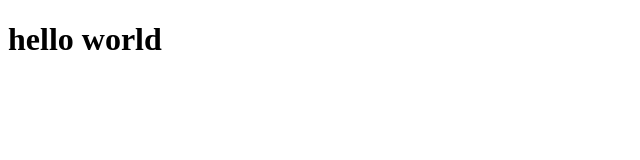
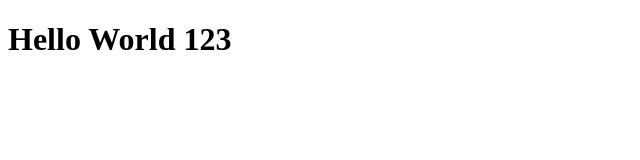
Before and after one commit to LaluWanda/Training-Code-1, a plain HTML site: page index.html in a window 1280 px wide. Shown: the whole page, without its empty margins (0-640 px from the left). Drawn offline with Linux system fonts and the light colour scheme.

Commit message:
second commit

```diff
--- a/index.html
+++ b/index.html
@@ -4,6 +4,6 @@
         <title>My Website</title>
     </head>
     <body>
-        <h1>hello world</h1>
+        <h1>Hello World 123</h1>
     </body>
 </html>
```
